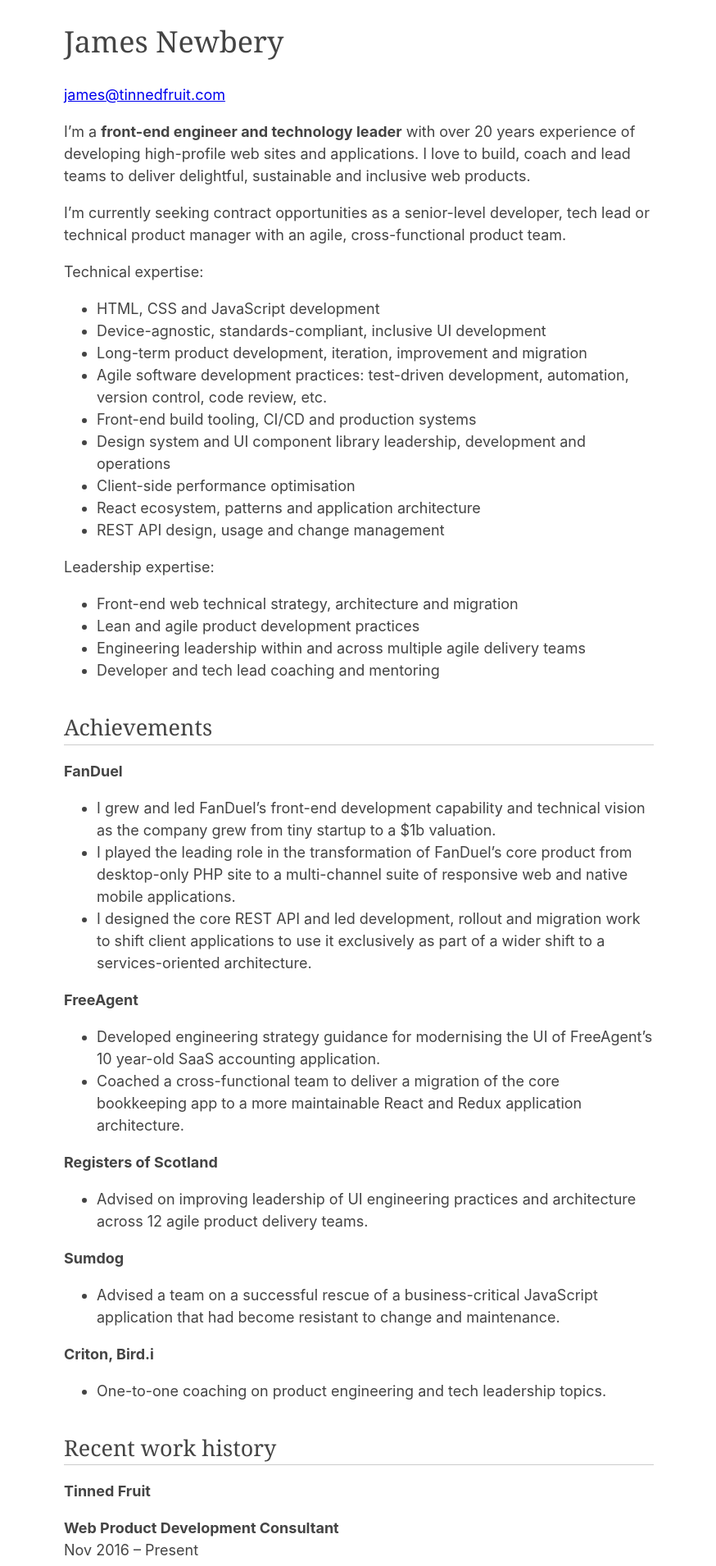
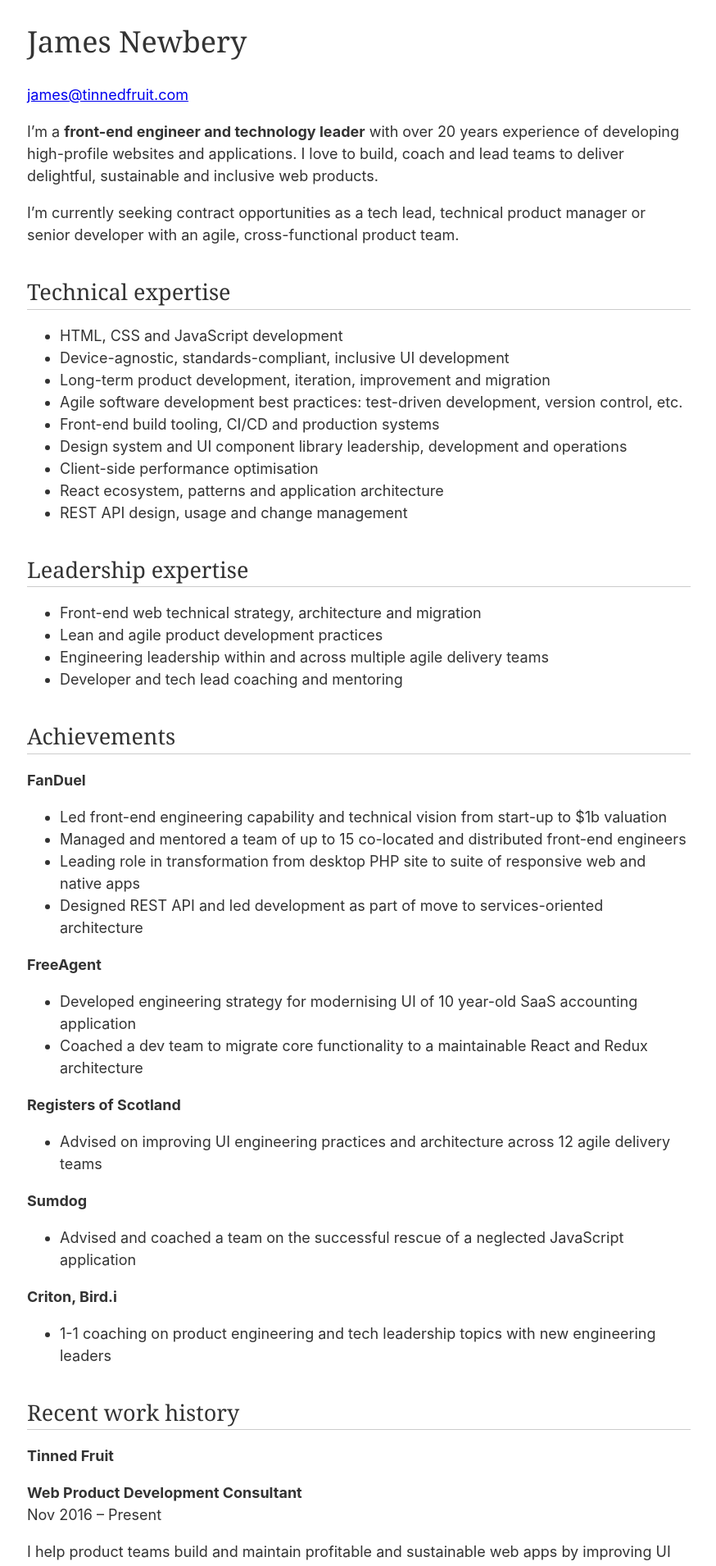
Before and after one commit to froots/froots.github.io, a Jekyll site: the page built from cv.md, in a window 1280 px wide. Shown: the top 1910 px of the page at 82% size, without its empty margins (202-1076 px from the left). Built offline with Jekyll 4.4.1, drawn with Linux system fonts in a browser that asks for light colours; some of the changed text lies outside the part shown.

Commit message:
Moar CV amends

```diff
--- a/_layouts/cv.html
+++ b/_layouts/cv.html
@@ -12,12 +12,12 @@
       }
 
       body {
-        color: #444;
+        color: #333;
         font-family: -apple-system, BlinkMacSystemFont, 'Segoe UI', Roboto, Oxygen, Ubuntu, Cantarell, 'Open Sans', 'Helvetica Neue', sans-serif;
         line-height: 1.5;
         margin: 1rem auto;
         max-width: 90%;
-        width: 40em;
+        width: 45em;
       }
 
       h1, h2 {
@@ -40,8 +40,8 @@
       }
 
       @media print {
-        html {
-          font-size: 12pt;
+        html, body {
+          font-size: 11pt;
         }
       }
     </style>
--- a/cv.md
+++ b/cv.md
@@ -9,23 +9,23 @@
 
 [james@tinnedfruit.com](mailto:james@tinnedfruit.com)
 
-I'm a __front-end engineer and technology leader__ with over 20 years experience of developing high-profile web sites and applications. I love to build, coach and lead teams to deliver delightful, sustainable and inclusive web products.
+I’m a __front-end engineer and technology leader__ with over 20 years experience of developing high-profile websites and applications. I love to build, coach and lead teams to deliver delightful, sustainable and inclusive web products.
 
-I'm currently seeking contract opportunities as a senior-level developer, tech lead or technical product manager with an agile, cross-functional product team.
+I’m currently seeking contract opportunities as a tech lead, technical product manager or senior developer with an agile, cross-functional product team.
 
-Technical expertise:
+## Technical expertise
 
 * HTML, CSS and JavaScript development
 * Device-agnostic, standards-compliant, inclusive UI development
 * Long-term product development, iteration, improvement and migration
-* Agile software development practices: test-driven development, automation, version control, code review, etc.
+* Agile software development best practices: test-driven development, version control, etc.
 * Front-end build tooling, CI/CD and production systems
 * Design system and UI component library leadership, development and operations
 * Client-side performance optimisation
 * React ecosystem, patterns and application architecture
 * REST API design, usage and change management
 
-Leadership expertise:
+## Leadership expertise
 
 * Front-end web technical strategy, architecture and migration
 * Lean and agile product development practices
@@ -36,26 +36,27 @@
 
 ### FanDuel
 
-* I grew and led FanDuel's front-end development capability and technical vision as the company grew from tiny startup to a $1b valuation.
-* I played the leading role in the transformation of FanDuel's core product from desktop-only PHP site to a multi-channel suite of responsive web and native mobile applications.
-* I designed the core REST API and led development, rollout and migration work to shift client applications to use it exclusively as part of a wider shift to a services-oriented architecture.
+* Led front-end engineering capability and technical vision from start-up to $1b valuation
+* Managed and mentored a team of up to 15 co-located and distributed front-end engineers
+* Leading role in transformation from desktop PHP site to suite of responsive web and native apps
+* Designed REST API and led development as part of move to services-oriented architecture
 
 ### FreeAgent
 
-* Developed engineering strategy guidance for modernising the UI of FreeAgent's 10 year-old SaaS accounting application.
-* Coached a cross-functional team to deliver a migration of the core bookkeeping app to a more maintainable React and Redux application architecture.
+* Developed engineering strategy for modernising UI of 10 year-old SaaS accounting application
+* Coached a dev team to migrate core functionality to a maintainable React and Redux architecture
 
 ### Registers of Scotland
 
-* Advised on improving leadership of UI engineering practices and architecture across 12 agile product delivery teams.
+* Advised on improving UI engineering practices and architecture across 12 agile delivery teams
 
 ### Sumdog
 
-* Advised a team on a successful rescue of a business-critical JavaScript application that had become resistant to change and maintenance.
+* Advised and coached a team on the successful rescue of a neglected JavaScript application
 
 ### Criton, Bird.i
 
-* One-to-one coaching on product engineering and tech leadership topics.
+* 1-1 coaching on product engineering and tech leadership topics with new engineering leaders
 
 ## Recent work history
 
@@ -69,7 +70,7 @@
 __CodeBase / Barclays Eagle Labs Mentor__<br>
 Feb 2018 – Present
 
-Ad-hoc 'Office hours' product development mentoring for small tech startups at Barclays Eagle Labs around the UK.
+Occasional ad-hoc ‘Office hours’ product development mentoring for small tech start-ups at Barclays Eagle Labs around the UK.
 
 ### FanDuel
 
@@ -79,13 +80,7 @@
 __Senior Engineer__<br>
 Nov 2011 – Jan 2015
 
-I grew and led FanDuel's front-end development capability and web platform vision as the company grew from tiny startup to a $1b valuation.
-
-* Recruited, coached and mentored a group of 15 front end engineers
-* Led transformation from PHP monolithic architecture to a suite of API-backed device-agnostic web applications
-* Helped to develop the company's engineering culture, software development practices and long-term technical strategy
-* Designed the core REST API used by all consumer apps and led the delivery team
-* Recruitment of engineering staff, including senior leadership roles
+I grew and led FanDuel’s front-end development capability and web platform vision as the company grew from tiny start-up to a $1b valuation.
 
 ## Further work history
 
```
